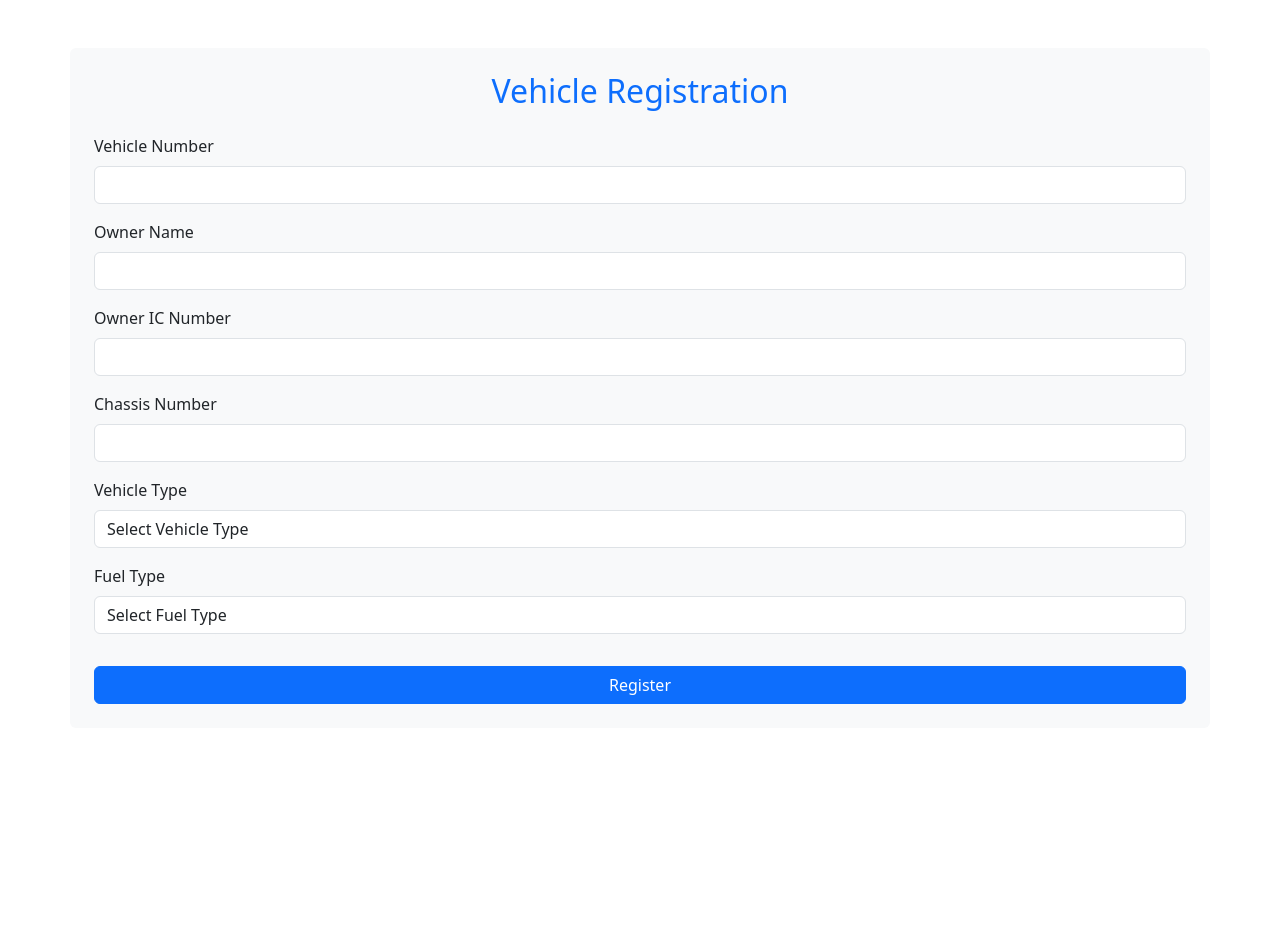
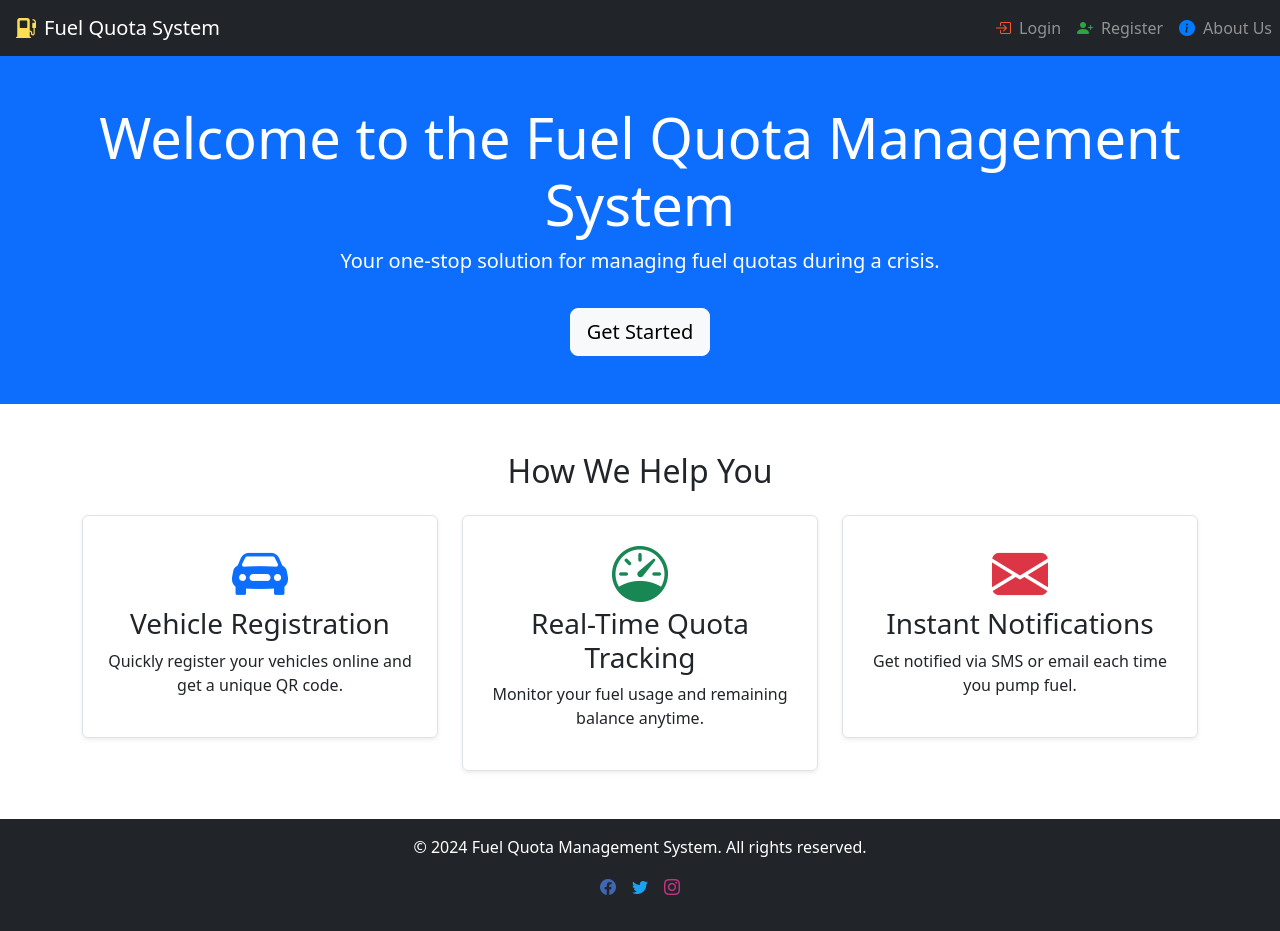
Before and after one commit to Thushakaran/Fuel-Quota-Management-System, a React (Vite) app in the folder frontend/: page / in a window 1280 px wide. Before the commit the page ends 800 px from the top, so only its background shows below. Built offline with nearby package versions, Linux system fonts and the light colour scheme.

Commit message:
Add routes for vehicle registration, home, login, and about pages

```diff
--- a/frontend/src/App.jsx
+++ b/frontend/src/App.jsx
@@ -2,6 +2,9 @@ import "./App.css";
 import VehicleRegistration from "./components/VehicleRegistration";
 import FuelStationRegistration from "./RegisterFuelStation/FuelStationRegistration"
 import {BrowserRouter, Routes, Route} from 'react-router-dom'
+import HomePage from "./pages/HomePage";
+import LoginPage from "./pages/LoginPage";
+import AboutUsPage from "./pages/AboutUsPage";
 
 function App() {
 
@@ -10,8 +13,11 @@ function App() {
 
       <BrowserRouter>
       <Routes>
-        <Route path="" element={<VehicleRegistration />}></Route>
+        <Route path="/register" element={<VehicleRegistration />}></Route>
         <Route path="/stationregister" element={<FuelStationRegistration/>}></Route>
+        <Route path="" element={<HomePage/>}></Route>
+        <Route path="/login" element={<LoginPage/>}></Route>
+        <Route path="/about" element={<AboutUsPage/>}></Route>
       </Routes>
     </BrowserRouter>
     </>
```
